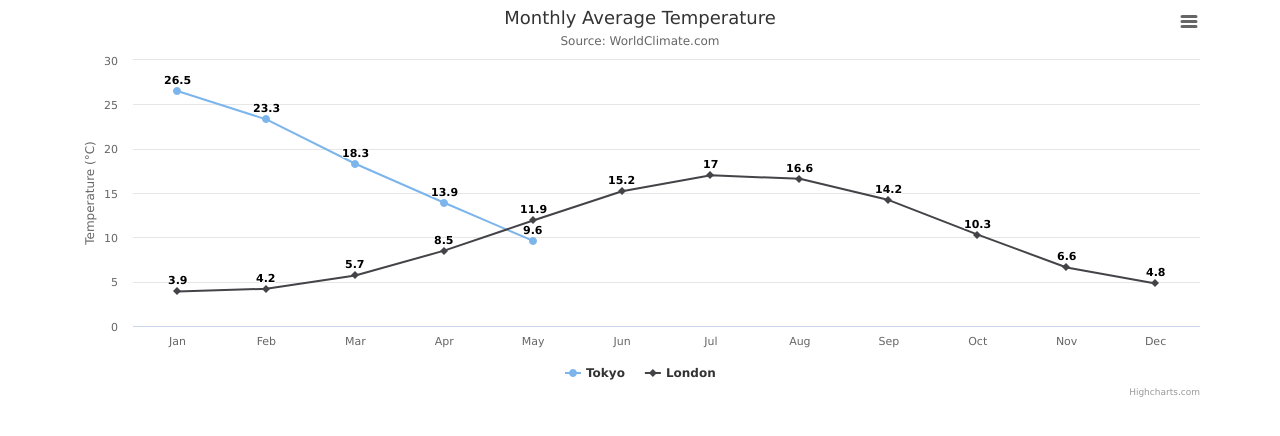
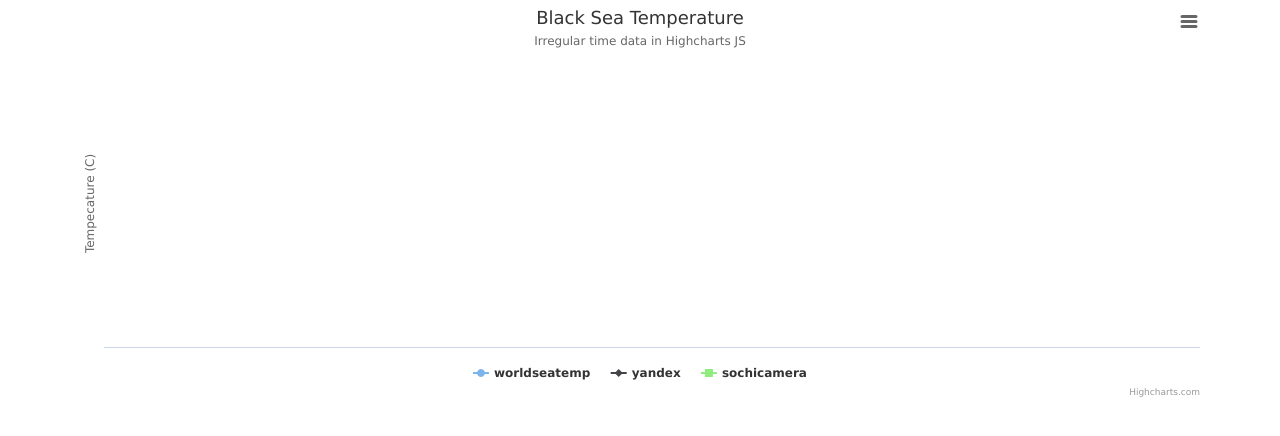
Before and after one commit to kirimaks/weather_charts, a Flask app: template templates/charts.html in a window 1280 px wide. Shown: the top 436 px of the page. Run offline with Flask 2, Linux system fonts and the light colour scheme; the template is opened without the code that fills it: most values are stand-ins (such as "Sample title", 1, 10 or a date in 2020); parts of the project's set-up code (start-up, migrations or seed data) failed here and were passed over; some libraries are stand-ins or nearby versions.

Commit message:
send data to the chart

```diff
--- a/static/js/chart.js
+++ b/static/js/chart.js
@@ -1,37 +1,43 @@
 $(function () {
+
     $('#container').highcharts({
         chart: {
-            type: 'line'
+            type: 'spline'
         },
         title: {
-            text: 'Monthly Average Temperature'
+            text: 'Black Sea Temperature'
         },
         subtitle: {
-            text: 'Source: WorldClimate.com'
+            text: 'Irregular time data in Highcharts JS'
         },
         xAxis: {
-            categories: ['Jan', 'Feb', 'Mar', 'Apr', 'May', 'Jun', 'Jul', 'Aug', 'Sep', 'Oct', 'Nov', 'Dec']
+            type: 'datetime',
         },
         yAxis: {
             title: {
-                text: 'Temperature (°C)'
+                text: 'Tempecature (C)'
+            },
+            min: 15
+        },
+
+        plotOptions: {
+            spline: {
+                marker: {
+                    enabled: true
+                }
             }
         },
-        plotOptions: {
-            line: {
-                dataLabels: {
-                    enabled: true
-                },
-                enableMouseTracking: false
-            }
-        },
+
         series: [{
-            name: 'Tokyo',
-            //data: [7.0, 6.9, 9.5, 14.5, 18.4, 21.5, 25.2, 26.5, 23.3, 18.3, 13.9, 9.6]
-            data: [26.5, 23.3, 18.3, 13.9, 9.6]
+            name: 'worldseatemp',
+            data: data1
         }, {
-            name: 'London',
-            data: [3.9, 4.2, 5.7, 8.5, 11.9, 15.2, 17.0, 16.6, 14.2, 10.3, 6.6, 4.8]
+            name: 'yandex',
+            data: data2
+        }, {
+            name: 'sochicamera',
+            data: data3
         }]
     });
+
 });
--- a/templates/charts.html
+++ b/templates/charts.html
@@ -13,6 +13,11 @@
 {% endblock %}
 
 {% block js %}
+    <script type="text/javascript">
+        var data1 = {{ worldseatemp_data|tojson }}
+        var data2 = {{ yandex_data|tojson }}
+        var data3 = {{ sochicamera_data|tojson }}
+    </script>
     <script src="{{ url_for('static', filename = 'js/chart.js') }}"></script>
     <script src="https://code.highcharts.com/highcharts.js"></script>
     <script src="https://code.highcharts.com/modules/exporting.js"></script>
```
Also changed, not shown: app/models.py (+10 -0 lines), app/routes.py (+10 -2 lines).
